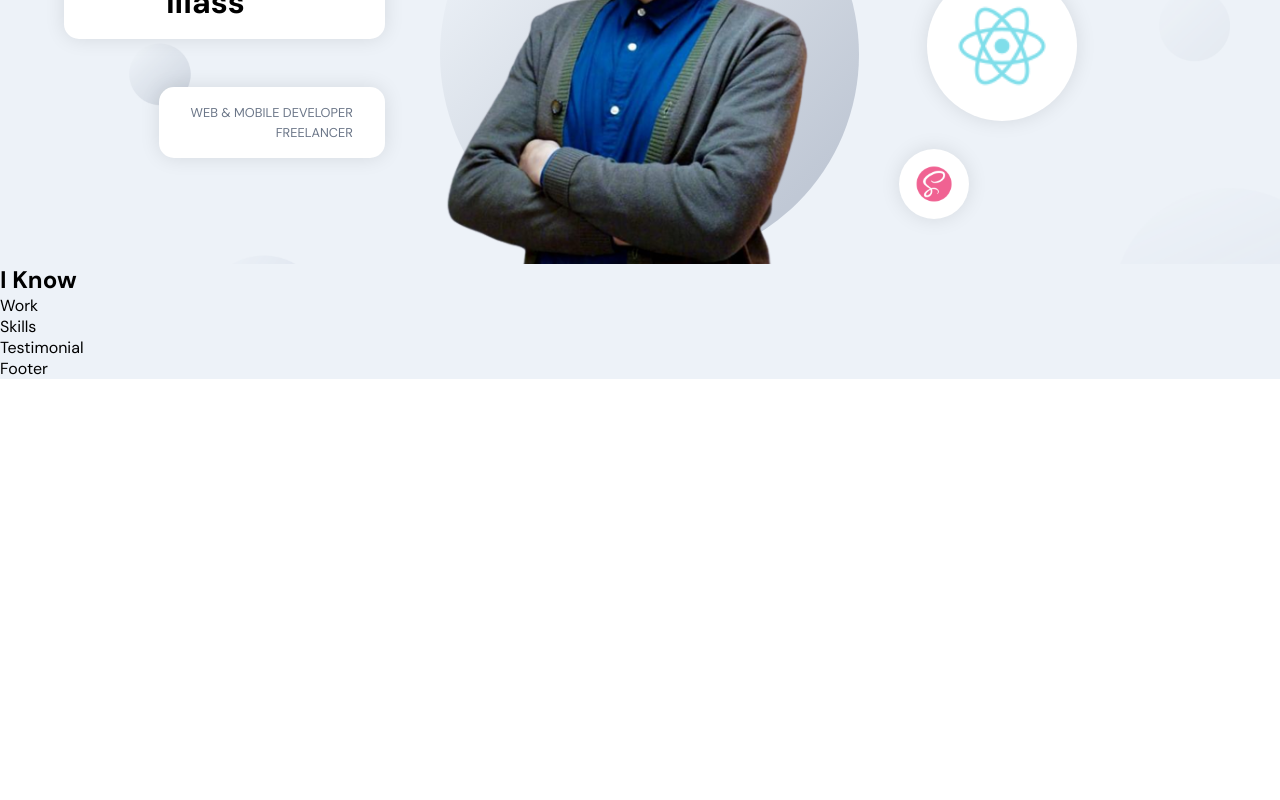
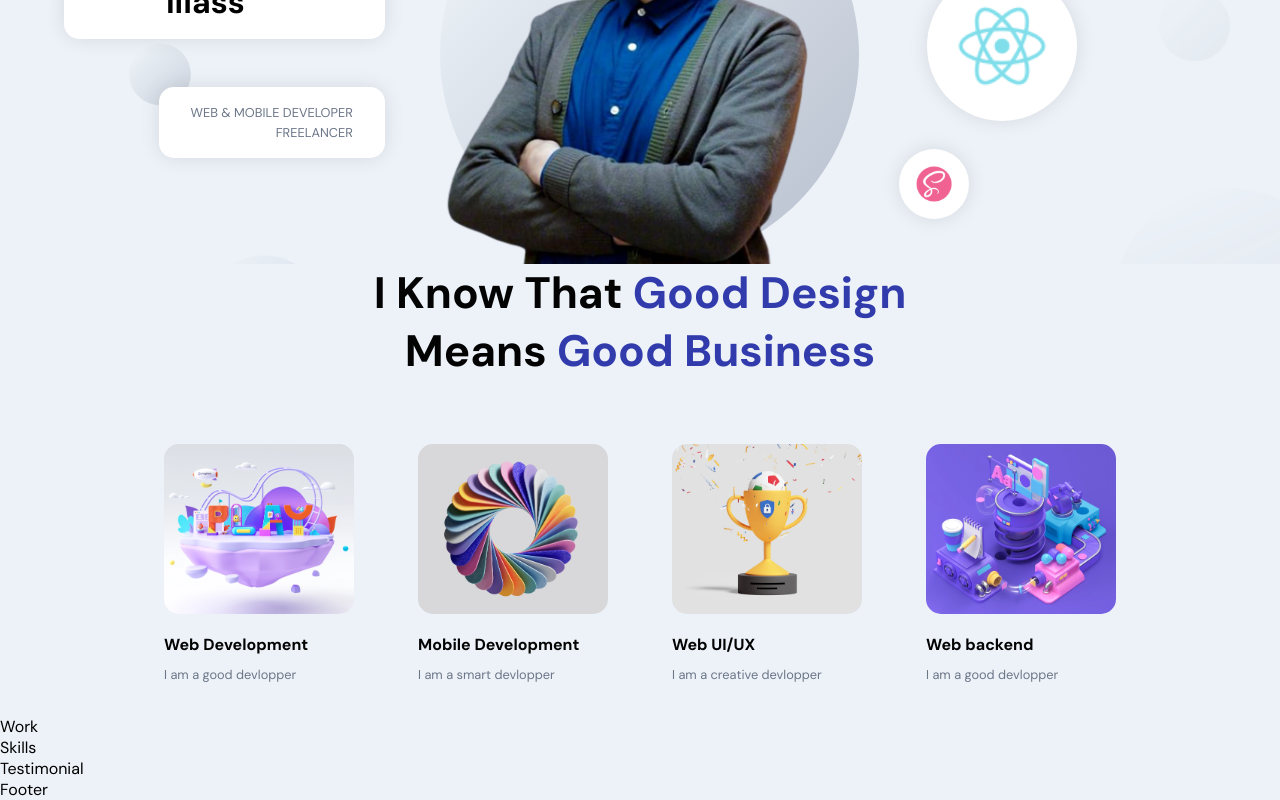
Before and after one commit to mohammediliassaffani/protfolio-med-iliass-affani, a React (Vite) app in the folder PORTFOLIO-iliass/: page / in a window 1280 px wide. Shown: the part 298-1098 px from the top of the page. Before the commit the page ends 800 px from the top, so only its background shows below. Built offline with nearby package versions, Linux system fonts and the light colour scheme.

Commit message:
set-up-client

```diff
--- a/PORTFOLIO-iliass/src/container/About/About.jsx
+++ b/PORTFOLIO-iliass/src/container/About/About.jsx
@@ -1,11 +1,59 @@
 import React from 'react';
+import { motion } from 'framer-motion';
+
+import { images } from '../../constants'
+
 import './About.scss';
+
+const abouts = [
+  {
+    title: 'Web Development',
+    description: 'I am a good devlopper',
+    imgUrl: images.about01,
+  },
+  {
+    title: 'Mobile Development',
+    description: 'I am a smart devlopper',
+    imgUrl: images.about02,
+  },
+  { title: 'Web UI/UX',
+  description: 'I am a creative devlopper',
+  imgUrl: images.about03
+},
+  { title: 'Web backend',
+  description: 'I am a good devlopper',
+  imgUrl: images.about04
+}
+];
 
 const About = () => {
   return (
-    <div>
-      <h2>I Know</h2>
-    </div>
+    <>
+      <h2 className="head-text">
+        I Know that <span>Good Design</span> <br />
+        means <span>Good Business</span>
+      </h2>
+
+      <div className="app__profiles">
+        {abouts.map((about, index) => (
+          <motion.div
+            whileInView={{ opacity: 1 }}
+            whileHover={{ scale: 1.1 }}
+            transition={{ duration: 0.5, type: 'tween' }}
+            className="app__profile-item"
+            key={about.title + index}
+          >
+            <img src={about.imgUrl} alt={about.title} />
+            <h2 className="bold-text" style={{ marginTop: 20 }}>
+              {about.title}
+            </h2>
+            <p className="p-text" style={{ marginTop: 10 }}>
+              {about.description}
+            </p>
+          </motion.div>
+        ))}
+      </div>
+    </>
   );
 };
 
--- a/PORTFOLIO-iliass/src/container/About/About.scss
+++ b/PORTFOLIO-iliass/src/container/About/About.scss
@@ -0,0 +1,38 @@
+.app__about {
+    flex: 1;
+    width: 100%;
+    flex-direction: column;
+  }
+
+  .app__profiles {
+    display: flex;
+    justify-content: center;
+    align-items: flex-start;
+    flex-wrap: wrap;
+    margin-top: 2rem;
+  }
+
+  .app__profile-item {
+    width: 190px;
+    display: flex;
+    justify-content: flex-start;
+    align-items: flex-start;
+    flex-direction: column;
+    margin: 2rem;
+
+    img {
+      width: 100%;
+      height: 170px;
+      border-radius: 15px;
+      object-fit: cover;
+    }
+
+    @media screen and (min-width: 2000px) {
+      width: 370px;
+      margin: 2rem 4rem;
+
+      img {
+        height: 320px;
+      }
+    }
+  }
```
